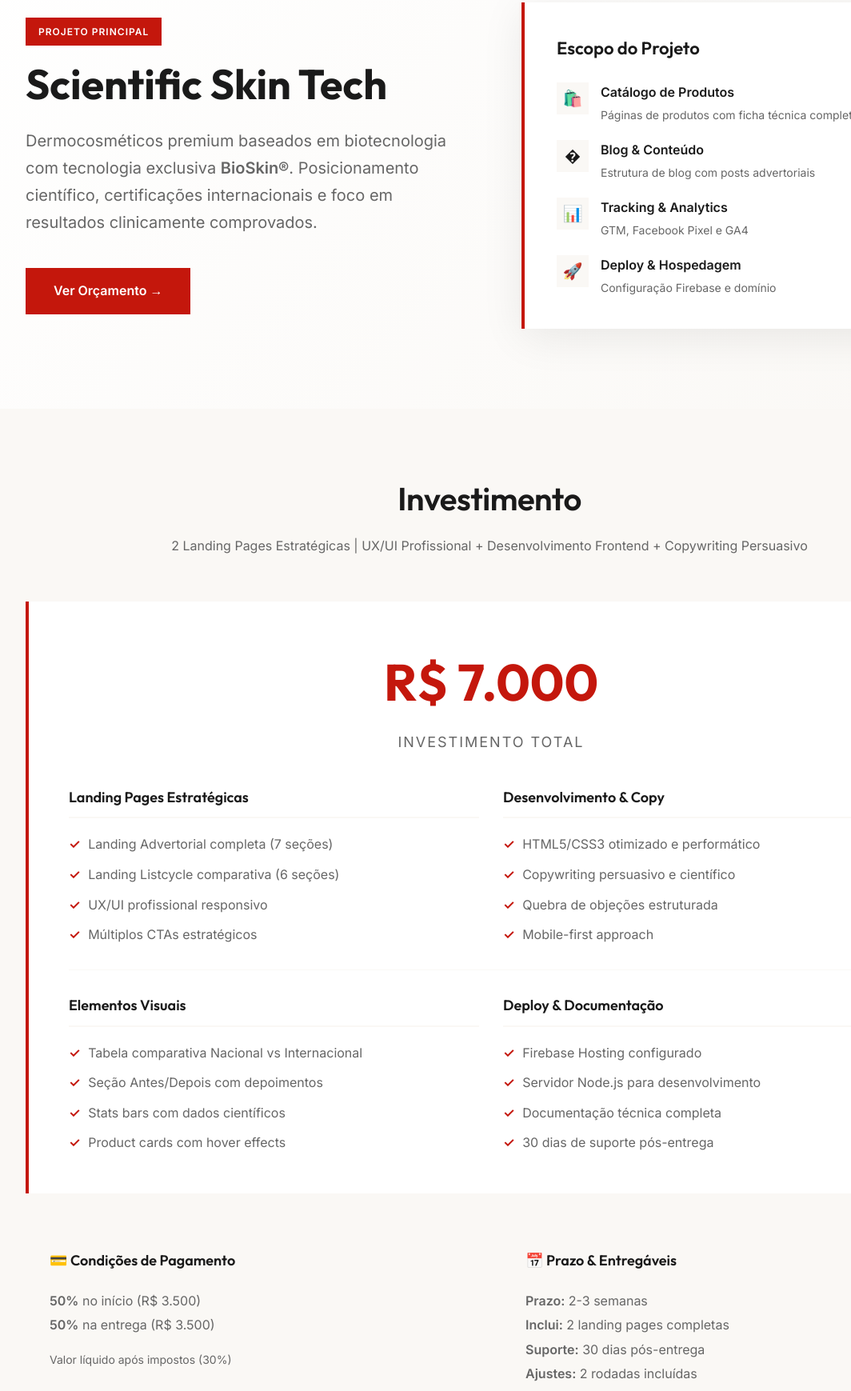
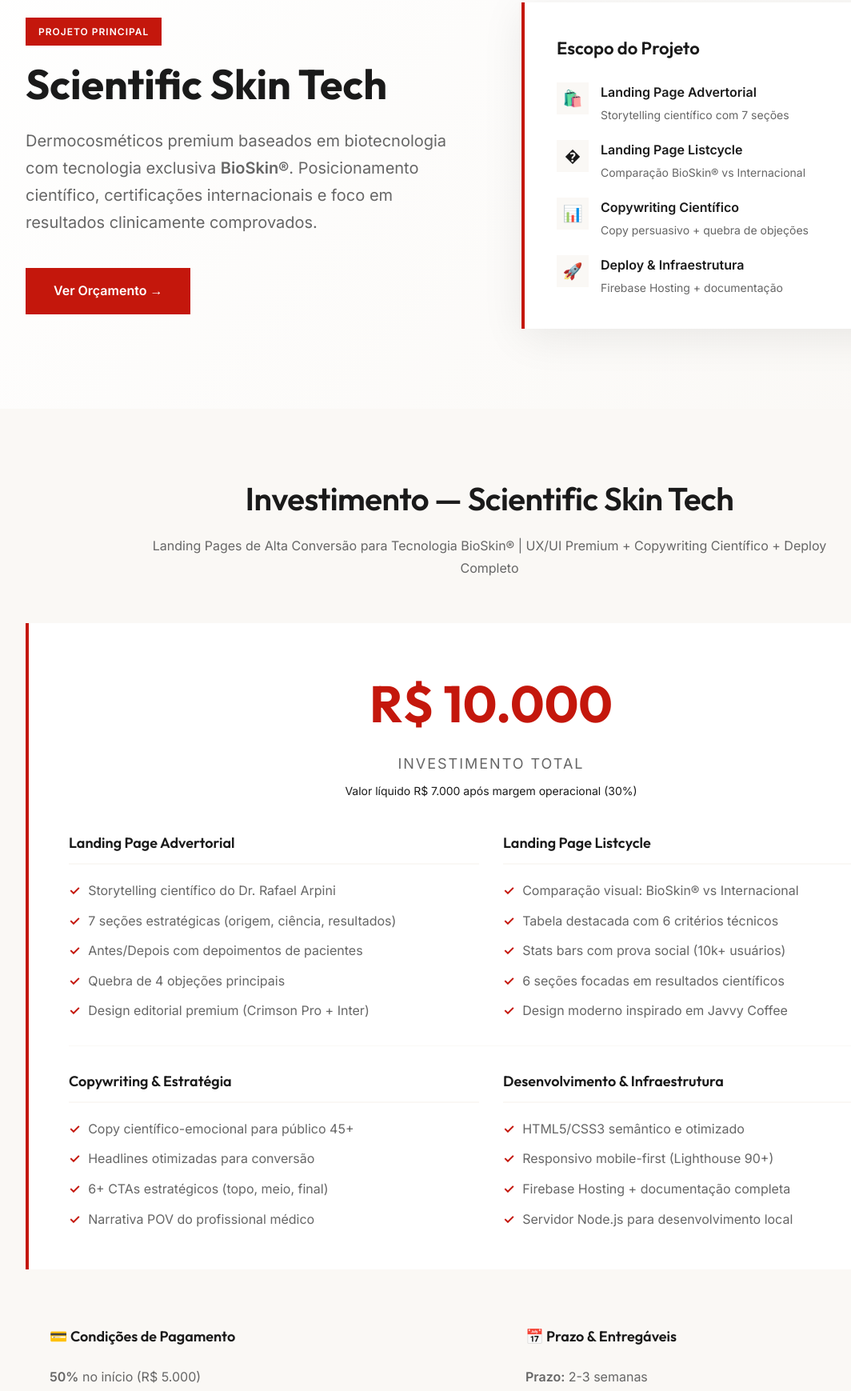
Before and after one commit to AdemirA/EmergeVentures, a website: page index.html in a window 1280 px wide. Shown: the part 183-1922 px from the top of the page at 80% size, without its empty margins (28-1092 px from the left). Drawn offline with Linux system fonts and the light colour scheme.

Commit message:
Atualiza orçamento: R$ 10.000 (líquido R$ 7.000) - Scientific Skin Tech Landing Pages

```diff
--- a/index.html
+++ b/index.html
@@ -708,29 +708,29 @@
               <div style="display: flex; align-items: start; gap: 15px;">
                 <div style="width: 40px; height: 40px; background: var(--cream); display: flex; align-items: center; justify-content: center; font-size: 20px; flex-shrink: 0;">🛍️</div>
                 <div>
-                  <div style="font-weight: 600; margin-bottom: 4px;">Catálogo de Produtos</div>
-                  <div style="font-size: 14px; color: var(--gray);">Páginas de produtos com ficha técnica completa</div>
+                  <div style="font-weight: 600; margin-bottom: 4px;">Landing Page Advertorial</div>
+                  <div style="font-size: 14px; color: var(--gray);">Storytelling científico com 7 seções</div>
                 </div>
               </div>
               <div style="display: flex; align-items: start; gap: 15px;">
                 <div style="width: 40px; height: 40px; background: var(--cream); display: flex; align-items: center; justify-content: center; font-size: 20px; flex-shrink: 0;">�</div>
                 <div>
-                  <div style="font-weight: 600; margin-bottom: 4px;">Blog & Conteúdo</div>
-                  <div style="font-size: 14px; color: var(--gray);">Estrutura de blog com posts advertoriais</div>
+                  <div style="font-weight: 600; margin-bottom: 4px;">Landing Page Listcycle</div>
+                  <div style="font-size: 14px; color: var(--gray);">Comparação BioSkin® vs Internacional</div>
                 </div>
               </div>
               <div style="display: flex; align-items: start; gap: 15px;">
                 <div style="width: 40px; height: 40px; background: var(--cream); display: flex; align-items: center; justify-content: center; font-size: 20px; flex-shrink: 0;">📊</div>
                 <div>
-                  <div style="font-weight: 600; margin-bottom: 4px;">Tracking & Analytics</div>
-                  <div style="font-size: 14px; color: var(--gray);">GTM, Facebook Pixel e GA4</div>
+                  <div style="font-weight: 600; margin-bottom: 4px;">Copywriting Científico</div>
+                  <div style="font-size: 14px; color: var(--gray);">Copy persuasivo + quebra de objeções</div>
                 </div>
               </div>
               <div style="display: flex; align-items: start; gap: 15px;">
                 <div style="width: 40px; height: 40px; background: var(--cream); display: flex; align-items: center; justify-content: center; font-size: 20px; flex-shrink: 0;">🚀</div>
                 <div>
-                  <div style="font-weight: 600; margin-bottom: 4px;">Deploy & Hospedagem</div>
-                  <div style="font-size: 14px; color: var(--gray);">Configuração Firebase e domínio</div>
+                  <div style="font-weight: 600; margin-bottom: 4px;">Deploy & Infraestrutura</div>
+                  <div style="font-size: 14px; color: var(--gray);">Firebase Hosting + documentação</div>
                 </div>
               </div>
             </div>
@@ -747,64 +747,73 @@
   <!-- Orçamento - Scientific Skin Tech -->
   <section class="budget-section" id="orcamento">
     <div class="section-header" style="text-align: center; max-width: 900px; margin: 0 auto 55px;">
-      <h2 class="section-title">Investimento</h2>
+      <h2 class="section-title">Investimento — Scientific Skin Tech</h2>
       <p class="section-subtitle">
-        2 Landing Pages Estratégicas | UX/UI Profissional + Desenvolvimento Frontend + Copywriting Persuasivo
+        Landing Pages de Alta Conversão para Tecnologia BioSkin® | UX/UI Premium + Copywriting Científico + Deploy Completo
       </p>
     </div>
 
     <div style="max-width: 1200px; margin: 0 auto;">
 
-      <!-- Pacote Único - R$ 7.000 -->
+      <!-- Pacote Único - R$ 10.000 -->
       <div style="background: #fff; padding: 50px; border-left: 4px solid #c4170c; margin-bottom: 40px;">
         <div style="text-align: center; margin-bottom: 40px;">
-          <div style="font-family: 'Outfit', sans-serif; font-size: 64px; font-weight: 700; color: #c4170c; margin-bottom: 10px;">R$ 7.000</div>
+          <div style="font-family: 'Outfit', sans-serif; font-size: 64px; font-weight: 700; color: #c4170c; margin-bottom: 10px;">R$ 10.000</div>
           <div style="font-size: 18px; color: var(--gray); text-transform: uppercase; letter-spacing: 2px;">Investimento Total</div>
+          <div style="font-size: 14px; color: var(--light-gray); margin-top: 8px;">Valor líquido R$ 7.000 após margem operacional (30%)</div>
         </div>
 
         <div style="display: grid; grid-template-columns: repeat(2, 1fr); gap: 30px;">
           <!-- Coluna 1 -->
           <div>
-            <h4 style="font-family: 'Outfit', sans-serif; font-size: 18px; font-weight: 600; margin-bottom: 20px; padding-bottom: 10px; border-bottom: 2px solid var(--cream);">Landing Pages Estratégicas</h4>
+            <h4 style="font-family: 'Outfit', sans-serif; font-size: 18px; font-weight: 600; margin-bottom: 20px; padding-bottom: 10px; border-bottom: 2px solid var(--cream);">Landing Page Advertorial</h4>
             <ul style="list-style: none; padding: 0; display: grid; gap: 12px;">
               <li style="display: flex; align-items: start; gap: 10px; color: var(--gray); line-height: 1.6;">
                 <span style="color: #c4170c; font-weight: 700;">✓</span>
-                <span>Landing Advertorial completa (7 seções)</span>
+                <span>Storytelling científico do Dr. Rafael Arpini</span>
               </li>
               <li style="display: flex; align-items: start; gap: 10px; color: var(--gray); line-height: 1.6;">
                 <span style="color: #c4170c; font-weight: 700;">✓</span>
-                <span>Landing Listcycle comparativa (6 seções)</span>
+                <span>7 seções estratégicas (origem, ciência, resultados)</span>
               </li>
               <li style="display: flex; align-items: start; gap: 10px; color: var(--gray); line-height: 1.6;">
                 <span style="color: #c4170c; font-weight: 700;">✓</span>
-                <span>UX/UI profissional responsivo</span>
+                <span>Antes/Depois com depoimentos de pacientes</span>
               </li>
               <li style="display: flex; align-items: start; gap: 10px; color: var(--gray); line-height: 1.6;">
                 <span style="color: #c4170c; font-weight: 700;">✓</span>
-                <span>Múltiplos CTAs estratégicos</span>
+                <span>Quebra de 4 objeções principais</span>
+              </li>
+              <li style="display: flex; align-items: start; gap: 10px; color: var(--gray); line-height: 1.6;">
+                <span style="color: #c4170c; font-weight: 700;">✓</span>
+                <span>Design editorial premium (Crimson Pro + Inter)</span>
               </li>
             </ul>
           </div>
 
           <!-- Coluna 2 -->
           <div>
-            <h4 style="font-family: 'Outfit', sans-serif; font-size: 18px; font-weight: 600; margin-bottom: 20px; padding-bottom: 10px; border-bottom: 2px solid var(--cream);">Desenvolvimento & Copy</h4>
+            <h4 style="font-family: 'Outfit', sans-serif; font-size: 18px; font-weight: 600; margin-bottom: 20px; padding-bottom: 10px; border-bottom: 2px solid var(--cream);">Landing Page Listcycle</h4>
             <ul style="list-style: none; padding: 0; display: grid; gap: 12px;">
               <li style="display: flex; align-items: start; gap: 10px; color: var(--gray); line-height: 1.6;">
                 <span style="color: #c4170c; font-weight: 700;">✓</span>
-                <span>HTML5/CSS3 otimizado e performático</span>
+                <span>Comparação visual: BioSkin® vs Internacional</span>
               </li>
               <li style="display: flex; align-items: start; gap: 10px; color: var(--gray); line-height: 1.6;">
                 <span style="color: #c4170c; font-weight: 700;">✓</span>
-                <span>Copywriting persuasivo e científico</span>
+                <span>Tabela destacada com 6 critérios técnicos</span>
               </li>
               <li style="display: flex; align-items: start; gap: 10px; color: var(--gray); line-height: 1.6;">
                 <span style="color: #c4170c; font-weight: 700;">✓</span>
-                <span>Quebra de objeções estruturada</span>
+                <span>Stats bars com prova social (10k+ usuários)</span>
               </li>
               <li style="display: flex; align-items: start; gap: 10px; color: var(--gray); line-height: 1.6;">
                 <span style="color: #c4170c; font-weight: 700;">✓</span>
-                <span>Mobile-first approach</span>
+                <span>6 seções focadas em resultados científicos</span>
+              </li>
+              <li style="display: flex; align-items: start; gap: 10px; color: var(--gray); line-height: 1.6;">
+                <span style="color: #c4170c; font-weight: 700;">✓</span>
+                <span>Design moderno inspirado em Javvy Coffee</span>
               </li>
             </ul>
           </div>
@@ -813,46 +822,46 @@
         <div style="display: grid; grid-template-columns: repeat(2, 1fr); gap: 30px; margin-top: 30px; padding-top: 30px; border-top: 1px solid var(--cream);">
           <!-- Coluna 3 -->
           <div>
-            <h4 style="font-family: 'Outfit', sans-serif; font-size: 18px; font-weight: 600; margin-bottom: 20px; padding-bottom: 10px; border-bottom: 2px solid var(--cream);">Elementos Visuais</h4>
+            <h4 style="font-family: 'Outfit', sans-serif; font-size: 18px; font-weight: 600; margin-bottom: 20px; padding-bottom: 10px; border-bottom: 2px solid var(--cream);">Copywriting & Estratégia</h4>
             <ul style="list-style: none; padding: 0; display: grid; gap: 12px;">
               <li style="display: flex; align-items: start; gap: 10px; color: var(--gray); line-height: 1.6;">
                 <span style="color: #c4170c; font-weight: 700;">✓</span>
-                <span>Tabela comparativa Nacional vs Internacional</span>
+                <span>Copy científico-emocional para público 45+</span>
               </li>
               <li style="display: flex; align-items: start; gap: 10px; color: var(--gray); line-height: 1.6;">
                 <span style="color: #c4170c; font-weight: 700;">✓</span>
-                <span>Seção Antes/Depois com depoimentos</span>
+                <span>Headlines otimizadas para conversão</span>
               </li>
               <li style="display: flex; align-items: start; gap: 10px; color: var(--gray); line-height: 1.6;">
                 <span style="color: #c4170c; font-weight: 700;">✓</span>
-                <span>Stats bars com dados científicos</span>
+                <span>6+ CTAs estratégicos (topo, meio, final)</span>
               </li>
               <li style="display: flex; align-items: start; gap: 10px; color: var(--gray); line-height: 1.6;">
                 <span style="color: #c4170c; font-weight: 700;">✓</span>
-                <span>Product cards com hover effects</span>
+                <span>Narrativa POV do profissional médico</span>
               </li>
             </ul>
           </div>
 
           <!-- Coluna 4 -->
           <div>
-            <h4 style="font-family: 'Outfit', sans-serif; font-size: 18px; font-weight: 600; margin-bottom: 20px; padding-bottom: 10px; border-bottom: 2px solid var(--cream);">Deploy & Documentação</h4>
+            <h4 style="font-family: 'Outfit', sans-serif; font-size: 18px; font-weight: 600; margin-bottom: 20px; padding-bottom: 10px; border-bottom: 2px solid var(--cream);">Desenvolvimento & Infraestrutura</h4>
             <ul style="list-style: none; padding: 0; display: grid; gap: 12px;">
               <li style="display: flex; align-items: start; gap: 10px; color: var(--gray); line-height: 1.6;">
                 <span style="color: #c4170c; font-weight: 700;">✓</span>
-                <span>Firebase Hosting configurado</span>
+                <span>HTML5/CSS3 semântico e otimizado</span>
               </li>
               <li style="display: flex; align-items: start; gap: 10px; color: var(--gray); line-height: 1.6;">
                 <span style="color: #c4170c; font-weight: 700;">✓</span>
-                <span>Servidor Node.js para desenvolvimento</span>
+                <span>Responsivo mobile-first (Lighthouse 90+)</span>
               </li>
               <li style="display: flex; align-items: start; gap: 10px; color: var(--gray); line-height: 1.6;">
                 <span style="color: #c4170c; font-weight: 700;">✓</span>
-                <span>Documentação técnica completa</span>
+                <span>Firebase Hosting + documentação completa</span>
               </li>
               <li style="display: flex; align-items: start; gap: 10px; color: var(--gray); line-height: 1.6;">
                 <span style="color: #c4170c; font-weight: 700;">✓</span>
-                <span>30 dias de suporte pós-entrega</span>
+                <span>Servidor Node.js para desenvolvimento local</span>
               </li>
             </ul>
           </div>
@@ -864,9 +873,12 @@
         <div style="padding: 30px; background: var(--cream);">
           <h4 style="font-family: 'Outfit', sans-serif; font-size: 18px; font-weight: 600; margin-bottom: 20px;">💳 Condições de Pagamento</h4>
           <ul style="list-style: none; padding: 0; color: var(--gray); line-height: 1.9;">
-            <li><strong>50%</strong> no início (R$ 3.500)</li>
-            <li><strong>50%</strong> na entrega (R$ 3.500)</li>
-            <li style="margin-top: 15px; font-size: 14px; color: var(--light-gray);">Valor líquido após impostos (30%)</li>
+            <li><strong>50%</strong> no início (R$ 5.000)</li>
+            <li><strong>50%</strong> na entrega final (R$ 5.000)</li>
+            <li style="margin-top: 15px; padding-top: 15px; border-top: 1px solid #e5e5e5;">
+              <strong style="color: var(--dark);">Valor líquido:</strong> R$ 7.000
+            </li>
+            <li style="font-size: 14px; color: var(--light-gray);">Após 30% de margem operacional</li>
           </ul>
         </div>
 
```
